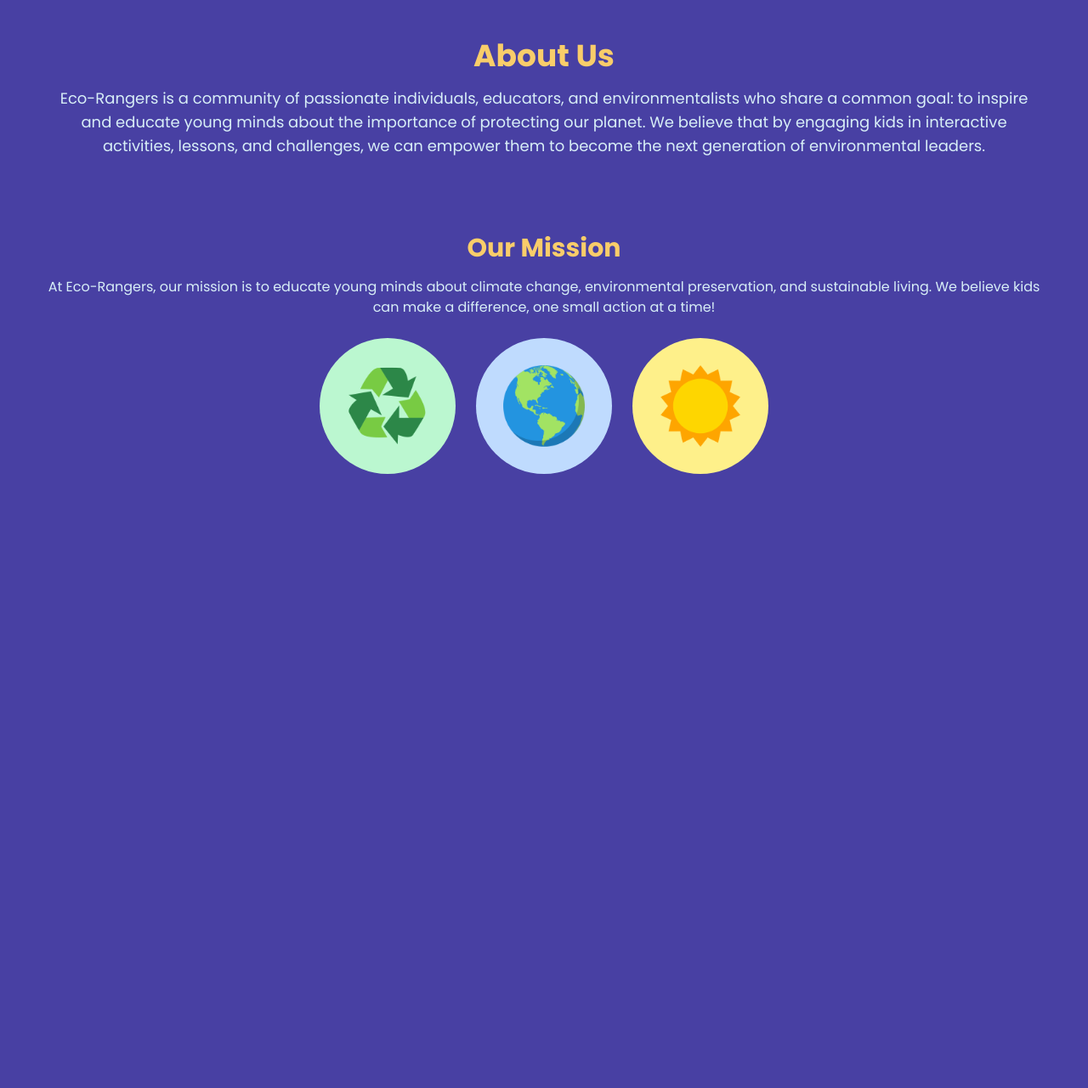
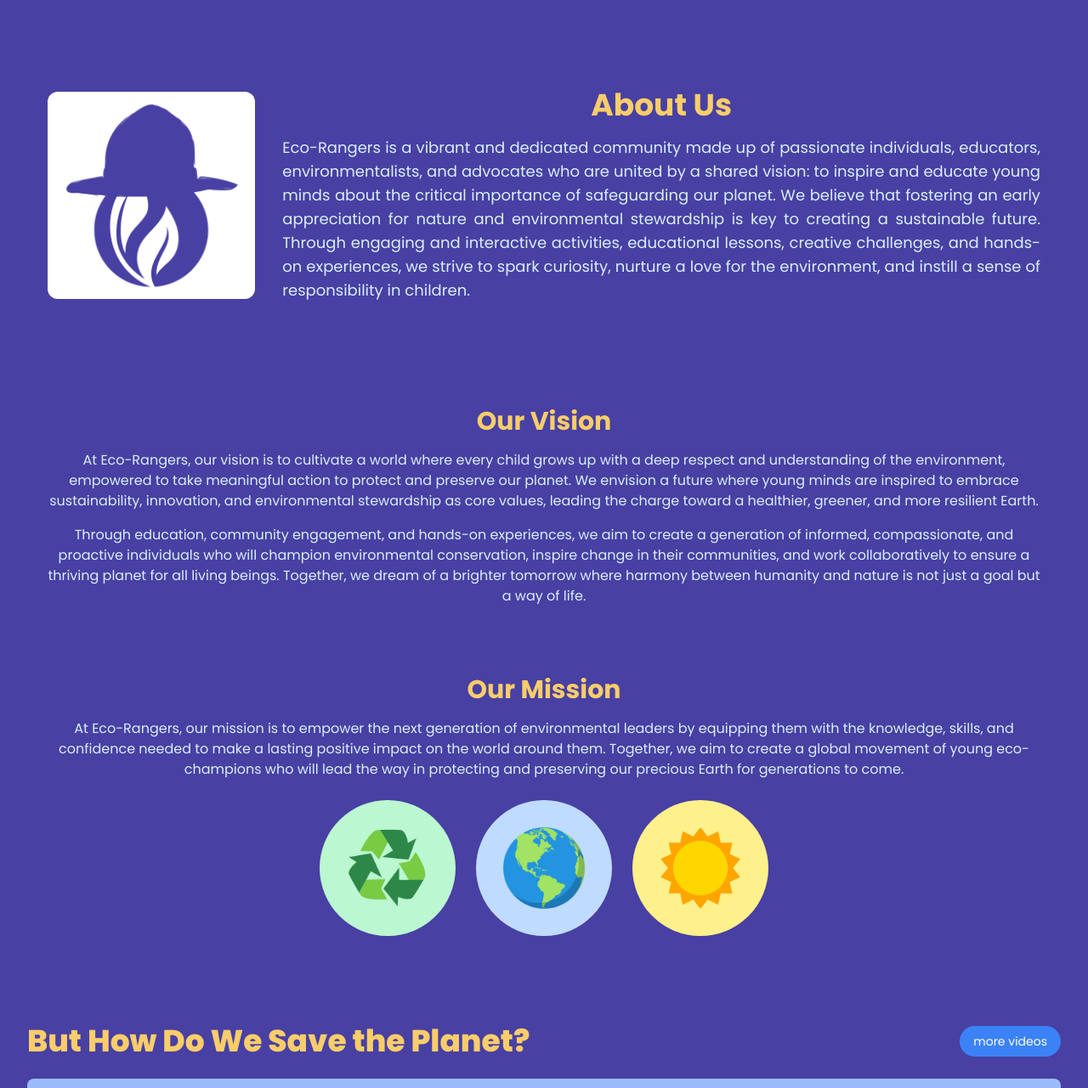
Before and after one commit to AngeloParungao/Eco-Rangers, a Django app: page / in a window 1280 px wide. Shown: the part 1194-2475 px from the top of the page at 85% size. Before the commit the page ends 1816 px from the top, so only its background shows below. Run offline with Django 5.2, Linux system fonts and the light colour scheme; some libraries are stand-ins or nearby versions; some web fonts are replaced; grey boxes are pictures that could not be loaded.

Commit message:
feat: images and videos

```diff
--- a/myapp/templates/home.html
+++ b/myapp/templates/home.html
@@ -1,5 +1,5 @@
 {% extends 'base.html' %} {% load static %} {% block content %}
-<div class="flex flex-col items-center">
+<div class="flex flex-col items-center pb-10">
   <!-- Hero Section -->
   <section
     class="relative w-full h-screen flex flex-col items-center justify-center"
@@ -91,55 +91,119 @@
         </div>
       </div>
     </div>
-    <div class="p-6">
-      <h2 class="text-4xl font-bold text-center text-[#F9CD6A]">About Us</h2>
-      <p class="mt-4 text-lg text-center text-[#D8EFF7]">
-        Eco-Rangers is a community of passionate individuals, educators, and
-        environmentalists who share a common goal: to inspire and educate young
-        minds about the importance of protecting our planet. We believe that by
-        engaging kids in interactive activities, lessons, and challenges, we can
-        empower them to become the next generation of environmental leaders.
-      </p>
+    <div class="mt-6 p-6 flex flex-col items-center md:flex-row md:justify-between gap-8">
+      <div class="flex items-center justify-center w-[20rem] h-[20rem]">
+        <div class="flex items-center justify-center bg-white rounded-xl">
+          <img src="{% static 'images/LOGO.png' %}" alt="Eco-Rangers">
+        </div>
+      </div>
+      <div class="flex flex-col items-center text-center w-full">
+        <h2 class="text-4xl font-bold text-center text-[#F9CD6A]">About Us</h2>
+        <p class="mt-4 text-lg text-justify text-[#D8EFF7]">
+          Eco-Rangers is a vibrant and dedicated community made up of passionate individuals, educators, environmentalists, and
+          advocates who are united by a shared vision: to inspire and educate young minds about the critical importance of
+          safeguarding our planet. We believe that fostering an early appreciation for nature and environmental stewardship is key
+          to creating a sustainable future. Through engaging and interactive activities, educational lessons, creative challenges,
+          and hands-on experiences, we strive to spark curiosity, nurture a love for the environment, and instill a sense of
+          responsibility in children.
+        </p>
+      </div>
     </div>
 
     <!-- Mission Statement -->
     <div class="mt-10 mb-10 p-6 text-center">
-      <h3 class="text-3xl font-bold text-[#F9CD6A]">Our Mission</h3>
+      <h3 class="text-3xl font-bold text-[#F9CD6A]">Our Vision</h3>
       <p class="mt-4 text-[#D8EFF7]">
-        At Eco-Rangers, our mission is to educate young minds about climate
-        change, environmental preservation, and sustainable living. We believe
-        kids can make a difference, one small action at a time!
+        At Eco-Rangers, our vision is to cultivate a world where every child grows up with a deep respect and understanding of
+        the environment, empowered to take meaningful action to protect and preserve our planet. We envision a future where
+        young minds are inspired to embrace sustainability, innovation, and environmental stewardship as core values, leading
+        the charge toward a healthier, greener, and more resilient Earth.
+        </p>
+      <p class="mt-4 text-[#D8EFF7]">
+        Through education, community engagement, and hands-on experiences, we aim to create a generation of informed,
+        compassionate, and proactive individuals who will champion environmental conservation, inspire change in their
+        communities, and work collaboratively to ensure a thriving planet for all living beings. Together, we dream of a
+        brighter tomorrow where harmony between humanity and nature is not just a goal but a way of life.
+      </p>
+      <h3 class="mt-20 text-3xl font-bold text-[#F9CD6A]">Our Mission</h3>
+      <p class="mt-4 text-[#D8EFF7]">
+        At Eco-Rangers, our mission is to empower the next generation of environmental leaders by equipping them with the knowledge, skills, and
+        confidence needed to make a lasting positive impact on the world around them. Together, we aim to create a global
+        movement of young eco-champions who will lead the way in protecting and preserving our precious Earth for generations to
+        come.
       </p>
       <div class="mt-6 flex flex-wrap justify-center items-center gap-6">
         <div
-          class="w-40 h-40 bg-green-200 rounded-full flex items-center justify-center"
+          class="md:w-40 md:h-40 w-30 bg-green-200 rounded-full flex items-center justify-center"
         >
           <img
             src="{% static 'images/RECYCLE.png' %}"
             alt="Recycle"
-            class="w-24 h-24"
+            class="w-24"
           />
         </div>
         <div
-          class="w-40 h-40 bg-blue-200 rounded-full flex items-center justify-center"
+          class="md:w-40 md:h-40 w-30 bg-blue-200 rounded-full flex items-center justify-center"
         >
           <img
             src="{% static 'images/EARTH.png' %}"
             alt="Earth"
-            class="w-24 h-24"
+            class="w-24"
           />
         </div>
         <div
-          class="w-40 h-40 bg-yellow-200 rounded-full flex items-center justify-center"
+          class="md:w-40 md:h-40 w-30 bg-yellow-200 rounded-full flex items-center justify-center"
         >
           <img
             src="{% static 'images/SUN.png' %}"
             alt="Sun"
-            class="w-24 h-24"
+            class="w-24"
           />
         </div>
       </div>
     </div>
   </section>
+
+  <section class="w-full h-full flex flex-col px-4 sm:px-6 lg:px-8 mt-10">
+    <div class="w-full h-full flex flex-col gap-6">
+      <div class="flex justify-between items-center w-full">
+        <h2 class="text-xl md:text-4xl font-extrabold text-[#F9CD6A]">
+          But How Do We Save the Planet?
+        </h2>
+        <button class="bg-blue-500 hover:bg-blue-600 text-white text-sm rounded-full py-2 px-4">more videos</button>
+      </div>
+      <div
+        class="flex items-center justify-center w-full p-2 bg-[#9CBBFC] rounded-lg shadow-xl"
+      >
+        <iframe class="md:w-full md:h-[30rem] aspect-video" src="https://www.youtube.com/embed/0Puv0Pss33M?si=_7lr2GH9H8wR2jda"
+          title="YouTube video player" frameborder="0"
+          allow="accelerometer; autoplay; clipboard-write; encrypted-media; gyroscope; picture-in-picture; web-share"
+          referrerpolicy="strict-origin-when-cross-origin" allowfullscreen></iframe>
+      </div>
+  </section>
+
+  <section class="w-full h-full flex flex-col px-4 sm:px-6 lg:px-8 mt-10">
+    <h2 class="text-3xl sm:text-4xl font-extrabold text-[#F9CD6A] mt-10 mb-8">
+      Our nature
+    </h2>
+    {% load static %}
+    <div class="flex flex-wrap gap-2 justify-center w-full p-8">
+      {% for image in nature_images %}
+      <img src="{% static image %}" alt="Nature Image" class="object-cover max-w-[400px] max-h-[400px] cursor-pointer"
+        onclick="openModal(this.src)">
+      {% endfor %}
+    </div>
+
+    <!-- Modal for Zoom -->
+    <div id="imageModal" class="fixed inset-0 flex items-center justify-center bg-black bg-opacity-90 hidden z-50">
+      <div class="absolute top-4 right-4 flex items-center gap-4">
+        <a id="downloadButton" href="" download>
+          <i class="fas fa-download text-white text-md cursor-pointer"></i>
+        </a>
+        <span class="text-white text-3xl cursor-pointer" onclick="closeModal()">&times;</span>
+      </div>
+      <img id="modalImage" src="" alt="Zoomed Image" class="max-w-[80%] max-h-[80%]">
+    </div>
+  </section>
 </div>
 {% endblock %}
```
